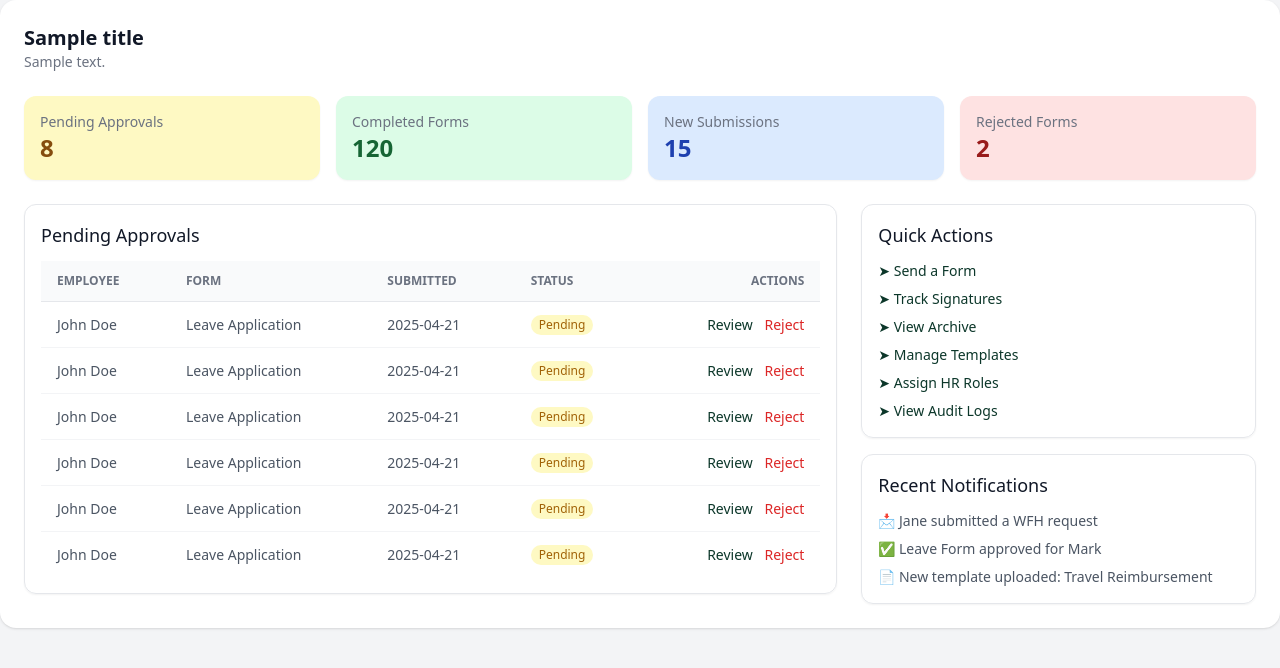
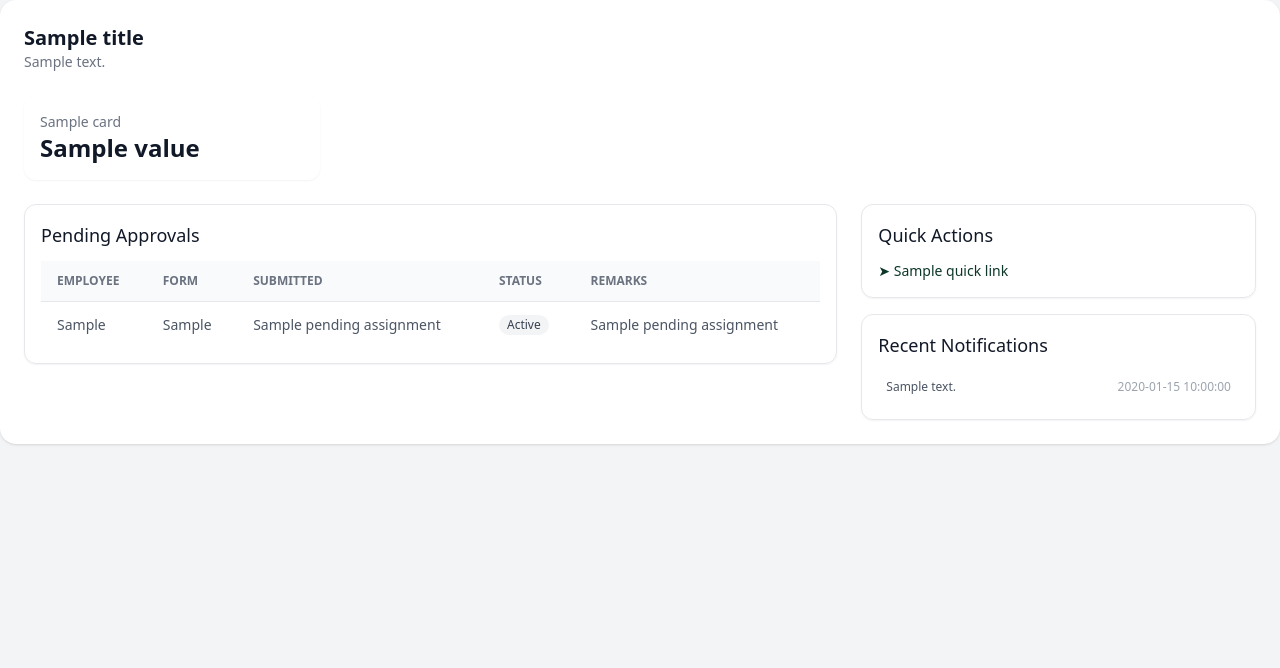
Before and after one commit to VortexWeb-Dev/gi-form-management, a PHP site: template views/dashboard.php in a window 1280 px wide. Shown: the top 668 px of the page. Run offline with PHP 8.4, Linux system fonts and the light colour scheme; the template is opened without the code that fills it: most values are stand-ins (such as "Sample title", 1, 10 or a date in 2020); some libraries are stand-ins or nearby versions.

Commit message:
Implement db connection for dashboard

```diff
--- a/views/dashboard.php
+++ b/views/dashboard.php
@@ -8,12 +8,6 @@
         <div class="grid grid-cols-1 md:grid-cols-2 xl:grid-cols-4 gap-4 mb-6">
             <!-- Stats Cards -->
             <?php
-            $cards = [
-                ['label' => 'Pending Approvals', 'value' => '8', 'bg' => 'bg-yellow-100', 'text' => 'text-yellow-800'],
-                ['label' => 'Completed Forms', 'value' => '120', 'bg' => 'bg-green-100', 'text' => 'text-green-800'],
-                ['label' => 'New Submissions', 'value' => '15', 'bg' => 'bg-blue-100', 'text' => 'text-blue-800'],
-                ['label' => 'Rejected Forms', 'value' => '2', 'bg' => 'bg-red-100', 'text' => 'text-red-800'],
-            ];
             foreach ($cards as $card): ?>
                 <div class="p-4 rounded-xl <?= $card['bg'] ?> shadow-sm">
                     <div class="text-sm text-gray-500"><?= $card['label'] ?></div>
@@ -35,24 +29,42 @@
                                     <th class="px-4 py-3">Form</th>
                                     <th class="px-4 py-3">Submitted</th>
                                     <th class="px-4 py-3">Status</th>
-                                    <th class="px-4 py-3 text-right">Actions</th>
+                                    <th class="px-4 py-3">Remarks</th>
                                 </tr>
                             </thead>
                             <tbody class="divide-y divide-gray-100">
-                                <?php foreach (range(1, 6) as $i): ?>
-                                    <tr class="hover:bg-gray-50">
-                                        <td class="px-4 py-3">John Doe</td>
-                                        <td class="px-4 py-3">Leave Application</td>
-                                        <td class="px-4 py-3">2025-04-21</td>
-                                        <td class="px-4 py-3">
-                                            <span class="inline-block px-2 py-0.5 rounded-full text-xs bg-yellow-100 text-yellow-700">Pending</span>
-                                        </td>
-                                        <td class="px-4 py-3 text-right space-x-2">
-                                            <button class="text-[#0c372a] hover:underline text-sm">Review</button>
-                                            <button class="text-red-600 hover:underline text-sm">Reject</button>
-                                        </td>
+                                <?php if (empty($pendingAssignments)): ?>
+                                    <tr>
+                                        <td colspan="5" class="text-center py-4 text-gray-500">No pending approvals</td>
                                     </tr>
-                                <?php endforeach ?>
+                                <?php else: ?>
+                                    <?php foreach ($pendingAssignments as $assignment): ?>
+                                        <tr class="hover:bg-gray-50">
+                                            <td class="px-4 py-3"><?= htmlspecialchars($assignment['assigned_to'] ?? '') ?></td>
+                                            <td class="px-4 py-3"><?= htmlspecialchars($assignment['assigned_by'] ?? '') ?></td>
+                                            <td class="px-4 py-3"><?= htmlspecialchars($assignment['template_name'] ?? '') ?></td>
+                                            <!-- <td class="px-4 py-3">
+                                            <?= $assignment['submitted_at'] ? $assignment['submitted_at'] : '—' ?>
+                                        </td> -->
+                                            <td class="px-4 py-3">
+                                                <?php
+                                                $status = $assignment['status'] ? strtolower($assignment['status']) : 'unknown';
+                                                $statusColors = [
+                                                    'pending' => ['bg' => 'bg-yellow-100', 'text' => 'text-yellow-700'],
+                                                    'submitted' => ['bg' => 'bg-blue-100', 'text' => 'text-blue-700'],
+                                                    'approved' => ['bg' => 'bg-green-100', 'text' => 'text-green-700'],
+                                                    'rejected' => ['bg' => 'bg-red-100', 'text' => 'text-red-700'],
+                                                ];
+                                                $color = $statusColors[$status] ?? ['bg' => 'bg-gray-100', 'text' => 'text-gray-700'];
+                                                ?>
+                                                <span class="inline-block px-2 py-0.5 rounded-full text-xs <?= $color['bg'] ?> <?= $color['text'] ?>">
+                                                    <?= ucfirst($status) ?>
+                                                </span>
+                                            </td>
+                                            <td class="px-4 py-3"><?= htmlspecialchars($assignment['template_name'] ?? '') ?></td>
+                                        </tr>
+                                    <?php endforeach ?>
+                                <?php endif ?>
                             </tbody>
                         </table>
                     </div>
@@ -64,21 +76,25 @@
                 <div class="border rounded-xl p-4 shadow-sm">
                     <h3 class="text-lg font-medium mb-3">Quick Actions</h3>
                     <ul class="space-y-2 text-sm text-[#0c372a]">
-                        <li><a href="#send" class="hover:underline">➤ Send a Form</a></li>
-                        <li><a href="#track" class="hover:underline">➤ Track Signatures</a></li>
-                        <li><a href="#archive" class="hover:underline">➤ View Archive</a></li>
-                        <li><a href="#templates" class="hover:underline">➤ Manage Templates</a></li>
-                        <li><a href="#config" class="hover:underline">➤ Assign HR Roles</a></li>
-                        <li><a href="#log" class="hover:underline">➤ View Audit Logs</a></li>
+                        <?php foreach ($quickLinks as $link): ?>
+                            <li>
+                                <a href="<?= htmlspecialchars($link['link']) ?>" class="hover:underline">
+                                    ➤ <?= htmlspecialchars($link['label']) ?>
+                                </a>
+                            </li>
+                        <?php endforeach ?>
                     </ul>
                 </div>
 
                 <div class="border rounded-xl p-4 shadow-sm">
                     <h3 class="text-lg font-medium mb-3">Recent Notifications</h3>
                     <ul class="text-sm text-gray-600 space-y-2">
-                        <li>📩 Jane submitted a WFH request</li>
-                        <li>✅ Leave Form approved for Mark</li>
-                        <li>📄 New template uploaded: Travel Reimbursement</li>
+                        <?php foreach ($notifications as $notif): ?>
+                            <li class="flex items-center justify-between p-2 border-b last:border-b-0">
+                                <span class="flex-grow text-xs"><?= htmlspecialchars($notif['message']) ?></span>
+                                <span class="text-xs text-gray-400"><?= htmlspecialchars($notif['created_at']) ?></span>
+                            </li>
+                        <?php endforeach ?>
                     </ul>
                 </div>
             </div>
```
Also changed, not shown: controllers/DashboardController.php (+78 -1 lines).
